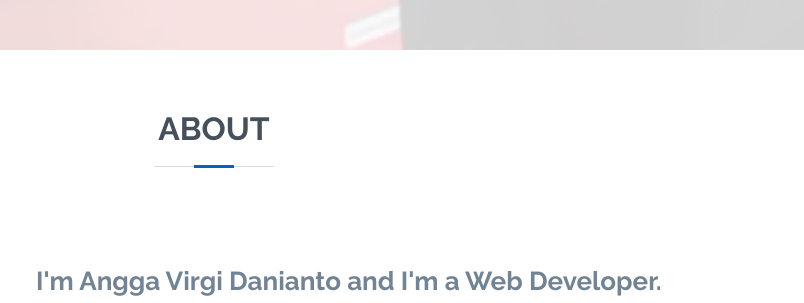
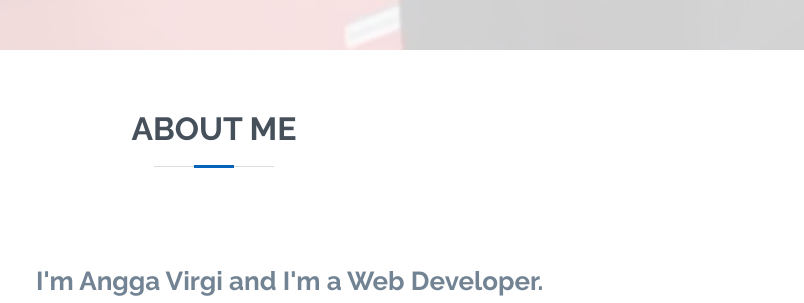
Before and after one commit to anggavirgi/ego, a plain HTML site: page index.html in a window 1280 px wide. Shown: the part 750-1053 px from the top of the page, 476-1280 px from the left. Drawn offline with nearby package versions, Linux system fonts and the light colour scheme.

Commit message:
Update index.html

```diff
--- a/index.html
+++ b/index.html
@@ -74,7 +74,7 @@
       <div class="container" data-aos="fade-up">
 
         <div class="section-title">
-          <h2>About</h2>
+          <h2>About Me</h2>
         </div>
 
         <div class="row">
@@ -82,7 +82,7 @@
             <img src="assets/img/profile-img.JPG" class="img-fluid" alt="" style="border-radius: 10px;width: 340px ;height: 340px; object-fit: cover;">
           </div>
           <div class="col-lg-8 pt-4 pt-lg-0 content mt-5">
-            <h3>I'm Angga Virgi Danianto and I'm a Web Developer.</h3>
+            <h3>I'm Angga Virgi and I'm a Web Developer.</h3>
             <p>
               I am a student at Trunojoyo Madura University, an information system study program, my current field is a full stack developer. however, I am more focused on learning and growing as a front-end developer and making that my future career path. I also have a great curiosity about new technologies that are constantly evolving.
             </p>
```
